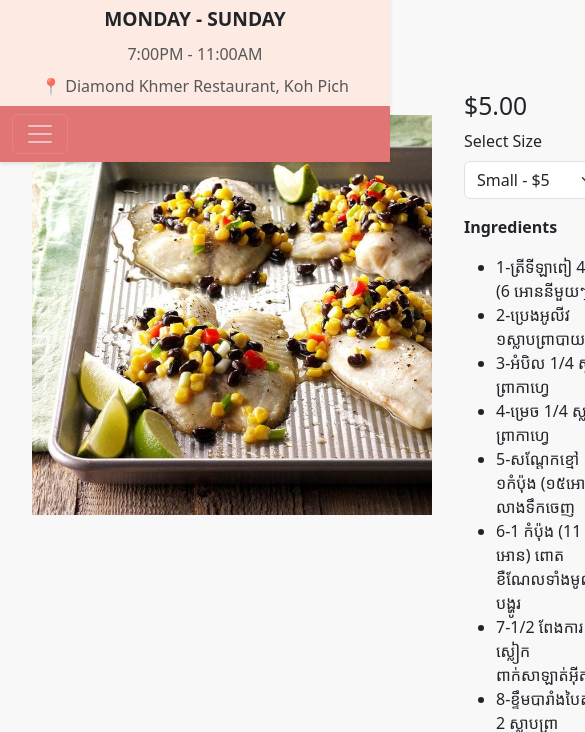
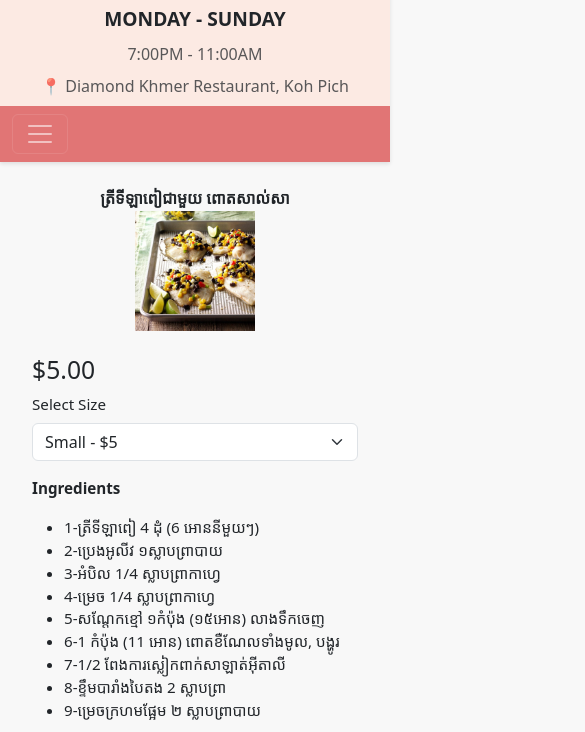
Before and after one commit to sotheajr/ProjectFoodEcommercesokthea.com, a plain HTML site: page page details/Page Details Khmer/3_Tilapia with Corn Salsa_kh.html in a window 390 px wide. Shown: the part 91-823 px from the top of the page, 585 px wide, since content can reach past the window. Drawn offline with nearby package versions, Linux system fonts and the light colour scheme; a web font is replaced by a local one.

Commit message:
commit full

```diff
--- a/page details/Page Details English/Style.css
+++ b/page details/Page Details English/Style.css
@@ -65,3 +65,55 @@ body {
 .product-details {
   max-width: 500px;
 }
+.product-page {
+  display: flex;
+  flex-direction: row;
+  gap: 2rem;
+  justify-content: center;
+  align-items: flex-start;
+}
+
+.product-image {
+  display: flex;
+  flex-direction: column;
+  align-items: center;
+}
+
+.product-image img {
+  max-width: 220px;
+  width: 100%;
+  height: auto;
+  display: block;
+}
+
+.product-image .name {
+  text-align: center;
+  margin-top: 0.5rem;
+  font-size: 1.2rem;
+}
+
+.product-details {
+  max-width: 400px;
+  font-size: 1rem;
+}
+
+/* ✅ Responsive for iPhone/mobile */
+@media (max-width: 600px) {
+  .product-page {
+    flex-direction: column;
+    align-items: center;
+    gap: 1rem;
+    margin-top: 120px;
+  }
+  .product-image img {
+    max-width: 120px;
+  }
+  .product-image .name {
+    font-size: 1rem;
+  }
+  .product-details {
+    font-size: 0.95rem;
+    max-width: 100%;
+    margin-top: 0.5rem;
+  }
+}
--- a/page details/Page Details Khmer/3_Tilapia with Corn Salsa_kh.html
+++ b/page details/Page Details Khmer/3_Tilapia with Corn Salsa_kh.html
@@ -91,7 +91,7 @@
             <ul class="navbar-nav">
               <li class="nav-item position-relative">
                 <a
-                  href="../../page details/Page Details Khmer/cart.html"
+                  href="cart.html"
                   class="nav-link"
                 >
                   <i class="fa-solid fa-cart-shopping"></i>
--- a/page details/Page Details Khmer/style.css
+++ b/page details/Page Details Khmer/style.css
@@ -73,3 +73,55 @@ body {
 .name {
   font-family: "Moul", serif;
 }
+.product-page {
+  display: flex;
+  flex-direction: row;
+  gap: 2rem;
+  justify-content: center;
+  align-items: flex-start;
+}
+
+.product-image {
+  display: flex;
+  flex-direction: column;
+  align-items: center;
+}
+
+.product-image img {
+  max-width: 220px;
+  width: 100%;
+  height: auto;
+  display: block;
+}
+
+.product-image .name {
+  text-align: center;
+  margin-top: 0.5rem;
+  font-size: 1.2rem;
+}
+
+.product-details {
+  max-width: 400px;
+  font-size: 1rem;
+}
+
+/* ✅ Responsive for iPhone/mobile */
+@media (max-width: 600px) {
+  .product-page {
+    flex-direction: column;
+    align-items: center;
+    gap: 1rem;
+    margin-top: 120px;
+  }
+  .product-image img {
+    max-width: 120px;
+  }
+  .product-image .name {
+    font-size: 1rem;
+  }
+  .product-details {
+    font-size: 0.95rem;
+    max-width: 100%;
+    margin-top: 0.5rem;
+  }
+}
```
Also changed, not shown: banner_english.html (+7 -1 lines), loadHeader_en.html (+26 -1 lines), main-page-English/Contact us.html (+9 -8 lines), main-page-English/dessert_type.html (+4 -3 lines), main-page-English/fish_type.html (+8 -1 lines), main-page-English/fried_type.html (+2 -3 lines), main-page-English/soup_type.html (+2 -3 lines), main-page-Khmer/Contact us_Kh.html (+1 -1 lines), main-page-Khmer/dessert_type_kh.html (+1 -1 lines), main-page-Khmer/fish_type_kh.html (+1 -1 lines), main-page-Khmer/fried_type_kh.html (+1 -1 lines), main-page-Khmer/grill_type_kh.html (+1 -1 lines), main-page-Khmer/soup_type_kh.html (+1 -1 lines), page details/Page Details English/1_Tilapia Florentine.html (+1 -1 lines).
